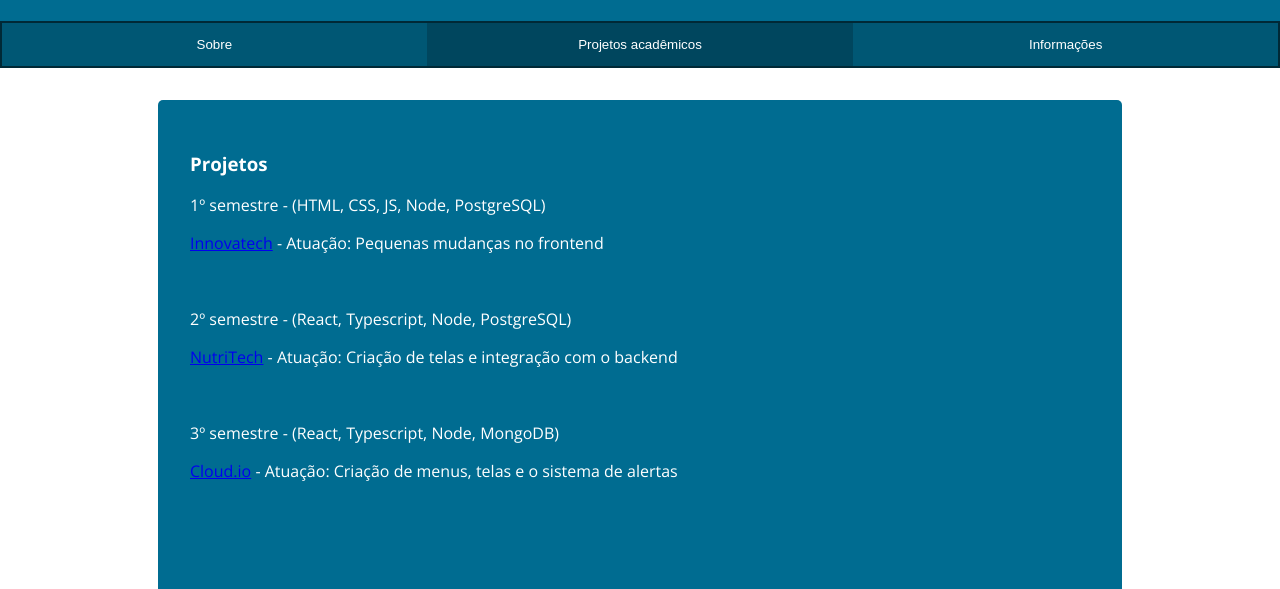
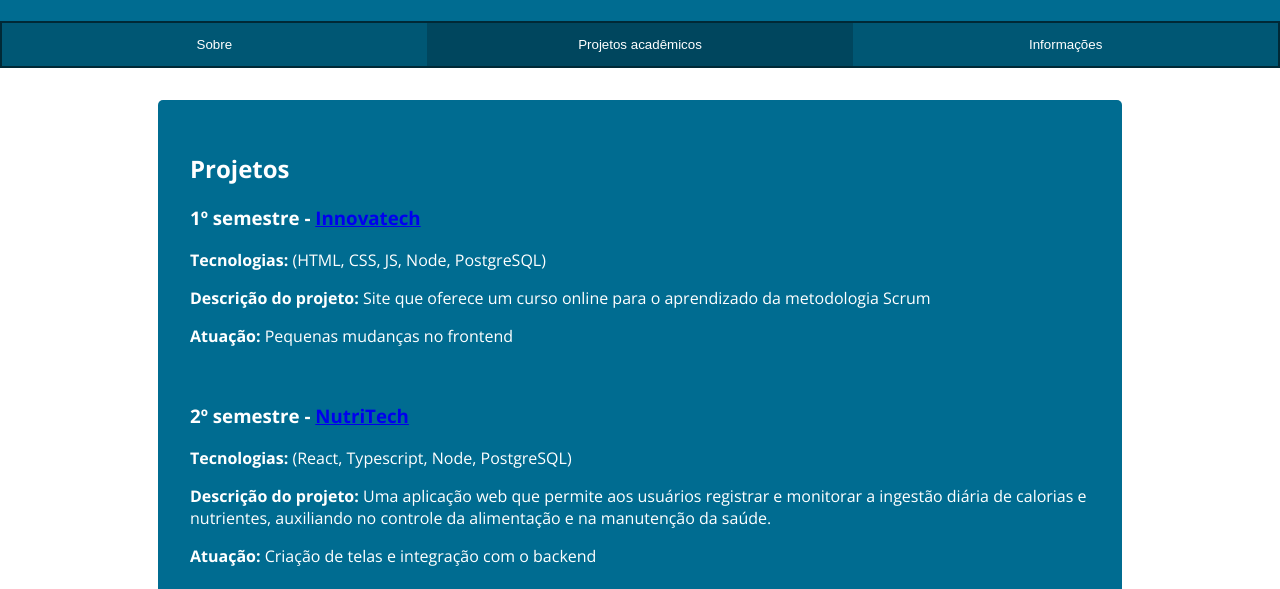
Before and after one commit to fatec-jacarei-dsm-portfolio/ra2581392413033, a plain HTML site: page docs/index.html in a window 1280 px wide. Both pictures are taken after a click on the button "Projetos acadêmicos". Shown: the part 211-800 px from the top of the page. Drawn offline with nearby package versions, Linux system fonts and the light colour scheme.

Commit message:
Revise project details and enhance content

```diff
--- a/docs/index.html
+++ b/docs/index.html
@@ -34,24 +34,36 @@
         </div>
 
         <div id="b" class="tabcontent" style="display: none;">
-            <h3>Projetos</h3>
-            <p>1º semestre - (HTML, CSS, JS, Node, PostgreSQL)</p>
-            <p><a href="https://github.com/gjulianni/Innovatech">Innovatech</a>
-                - Atuação: Pequenas mudanças no frontend</p> <br>
+            <h2>Projetos</h2>
+            <h3>1º semestre - <a href="https://github.com/gjulianni/Innovatech">Innovatech</a></h3>
+              <p><b>Tecnologias:</b> (HTML, CSS, JS, Node, PostgreSQL)</p>
+              <p><b>Descrição do projeto:</b> Site que oferece um curso online para o aprendizado da metodologia Scrum </p>
+              <p><b>Atuação:</b> Pequenas mudanças no frontend</p>
+            <br>
 
-            <p>2º semestre - (React, Typescript, Node, PostgreSQL)</p>
-            <p><a href="https://github.com/andremc331/NutriTech">NutriTech</a>
-                - Atuação: Criação de telas e integração com o backend </p> <br>
+            <h3>2º semestre - <a href="https://github.com/andremc331/NutriTech">NutriTech</a></h3>
+              <p><b>Tecnologias:</b> (React, Typescript, Node, PostgreSQL)</p>
+              <p><b>Descrição do projeto:</b> Uma aplicação web que permite aos usuários registrar e monitorar a ingestão diária de calorias e nutrientes, auxiliando no controle da alimentação e na manutenção da saúde.</p>
+              <p><b>Atuação:</b> Criação de telas e integração com o backend</p>
+            <br>
 
-            <p>3º semestre - (React, Typescript, Node, MongoDB)</p>
-            <p><a href="https://github.com/AndreHVentura/Cloud.io">Cloud.io</a>
-                - Atuação: Criação de menus, telas e o sistema de alertas</p>
+            <h3>3º semestre - <a href="https://github.com/AndreHVentura/Cloud.io">Cloud.io</a></h3>
+              <p><b>Tecnologias:</b> (React, Typescript, Node, MongoDB)</p>
+              <p><b>Descrição do projeto:</b> Cloud.io é um software meteorológico com o objetivo de manter as pessoas informadas sobre condições climáticas extremas. A principal função é o monitoramento do clima e a emissão de alertas para a população sobre fortes ventos na região, garantindo mais segurança e antecedência para evitar situações de risco.</p>
+              <p><b>Atuação:</b> Criação de menus, telas e o sistema de alertas</p>
+            <br>
+
+            <h3>4º semestre - <a href="https://github.com/HighTechFatec/projeto-abp">LabTemp</a></h3>
+              <p><b>Tecnologias:</b> (React Native, Typescript, Node, PostgreSQL, C++)</p>
+              <p><b>Descrição do projeto:</b> O projeto tem como objetivo fazer um aplicativo multiplataforma, para o acompanhamento e monitoração de temperaturas em estufas utilizando um sensor.</p>
+              <p><b>Atuação:</b> Código do microcontrolador, envios dos dados do sensor para o banco de dados/dashboard e tela de home do aplicativo</p>
+            <br>
         </div>
 
         <div id="c" class="tabcontent" style="display: none;">
             <h3>Contatos</h3>
             <p>Github: <a href="https://github.com/valcir-jr">Github</a></p>
-            <p>Email: valcir.santos@fatec.sp.gov.br</p> <br>
+            <br>
             <h3>Tecnologias</h3>
             <ul>
                 <li>Javascript/Typescript</li>
```
